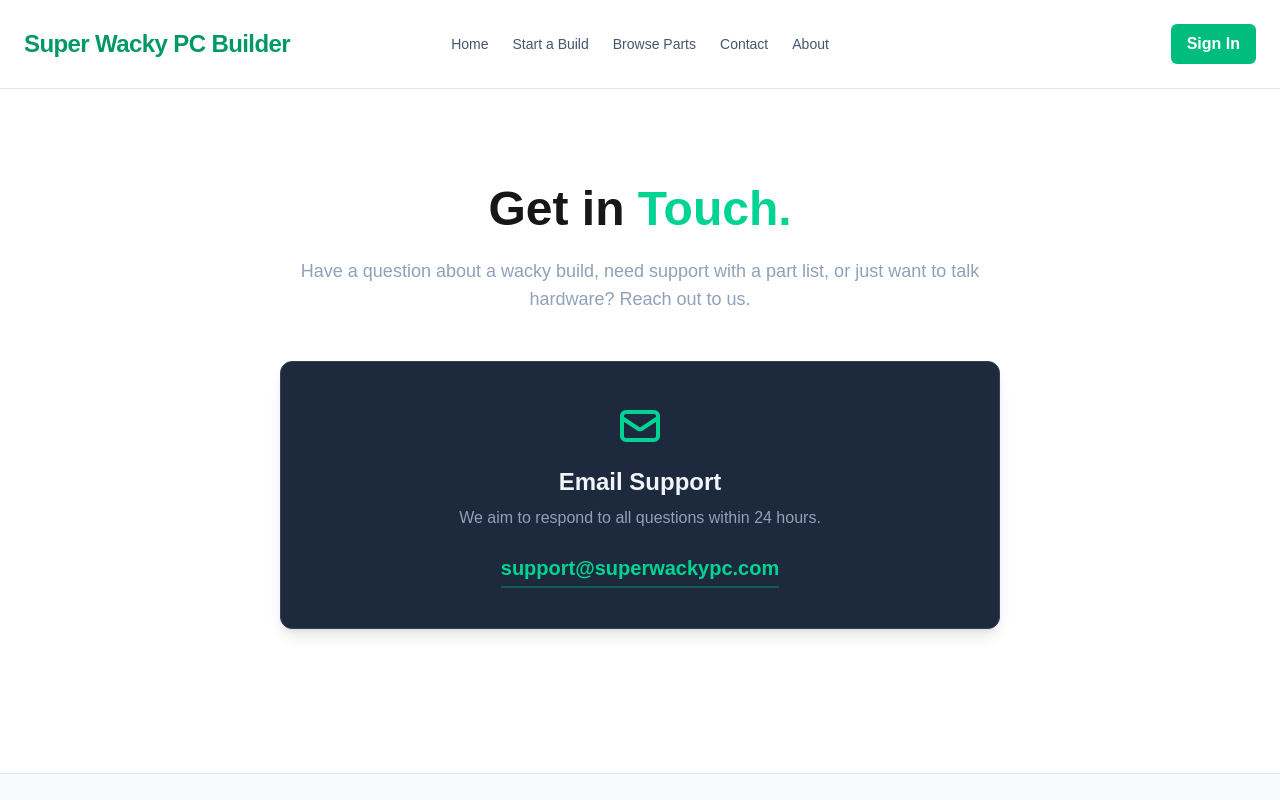
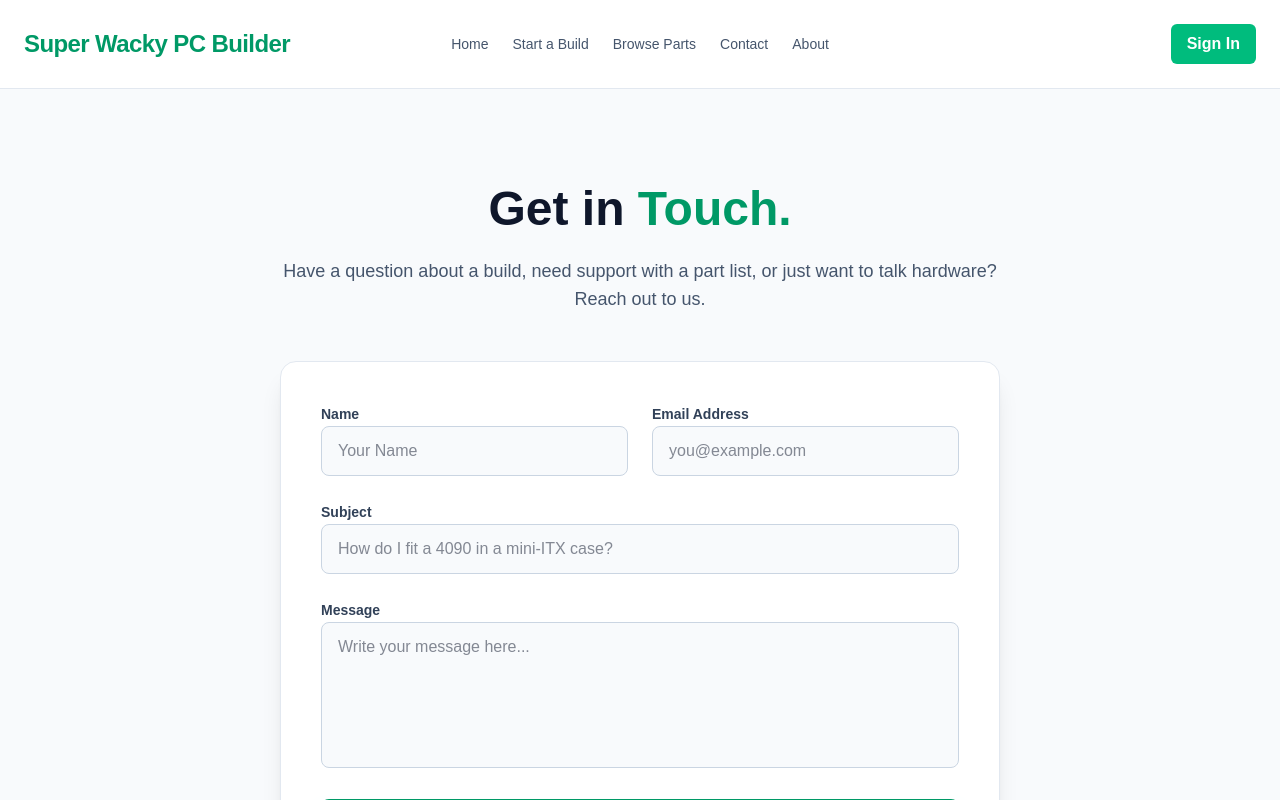
Before and after one commit to Lucas-Fillier/Super-Wacky-PC-building-site, a Next.js app in the folder super-wacky-pc-building-site/: page /contact in a window 1280 px wide. Shown: the top 800 px of the page. Built offline with nearby package versions, Linux system fonts and the light colour scheme.

Commit message:
Contact page now has form instead of just an email. Also moved the footer to the layout file.

```diff
--- a/super-wacky-pc-building-site/app/about/page.js
+++ b/super-wacky-pc-building-site/app/about/page.js
@@ -1,4 +1,3 @@
-import Footer from '../../components/Footer';
 
 export default function AboutPage() {
         return (
@@ -53,7 +52,7 @@ export default function AboutPage() {
                                     </div>
                             </section>
                     </div>
-                    <Footer/>
+
             </main>
         );
 }
--- a/super-wacky-pc-building-site/app/contact/page.js
+++ b/super-wacky-pc-building-site/app/contact/page.js
@@ -1,35 +1,71 @@
-import Footer from '../../components/Footer';
 
 export default function Contact() {
     return (
-        <main className="flex flex-col flex-grow">
+        <main className="flex flex-col flex-grow bg-slate-50 dark:bg-slate-900 transition-colors duration-200 min-h-screen">
             <section className="max-w-3xl mx-auto py-24 px-6 text-center flex-grow w-full">
-                <h1 className="text-5xl font-extrabold mb-6">
-                    Get in <span className="text-emerald-400">Touch.</span>
+                <h1 className="text-5xl font-extrabold mb-6 text-slate-900 dark:text-white">
+                    Get in <span className="text-emerald-600 dark:text-emerald-400">Touch.</span>
                 </h1>
-                <p className="text-lg text-slate-400 mb-12">
-                    Have a question about a wacky build, need support with a part list, or just want to talk hardware? Reach out to us.
+                <p className="text-lg text-slate-600 dark:text-slate-400 mb-12">
+                    Have a question about a build, need support with a part list, or just want to talk hardware? Reach out to us.
                 </p>
 
-                <div className="bg-slate-800 p-10 rounded-xl border border-slate-700 shadow-lg">
-                    <svg className="w-12 h-12 text-emerald-400 mx-auto mb-4" fill="none" stroke="currentColor" viewBox="0 0 24 24" xmlns="http://www.w3.org/2000/svg">
-                        <path strokeLinecap="round" strokeLinejoin="round" strokeWidth="2" d="M3 8l7.89 5.26a2 2 0 002.22 0L21 8M5 19h14a2 2 0 002-2V7a2 2 0 00-2-2H5a2 2 0 00-2 2v10a2 2 0 002 2z"></path>
-                    </svg>
-                    <h2 className="text-2xl font-semibold mb-2 text-slate-100">Email Support</h2>
-                    <p className="text-slate-400 mb-6">
-                        We aim to respond to all questions within 24 hours.
-                    </p>
+                <div className="bg-white dark:bg-slate-800 p-8 md:p-10 rounded-2xl border border-slate-200 dark:border-slate-700 shadow-xl transition-colors duration-200 text-left">
+                    <form className="space-y-6">
 
-                    <a
-                        href="mailto:support@superwackypc.com"
-                        className="inline-block text-xl font-bold text-emerald-400 hover:text-emerald-300 transition-colors border-b-2 border-emerald-400/30 hover:border-emerald-400 pb-1"
-                    >
-                        support@superwackypc.com
-                    </a>
+                        <div className="grid grid-cols-1 md:grid-cols-2 gap-6">
+                            <div className="space-y-2">
+                                <label htmlFor="name" className="text-sm font-semibold text-slate-700 dark:text-slate-300">Name</label>
+                                <input
+                                    type="text"
+                                    id="name"
+                                    className="w-full bg-slate-50 dark:bg-slate-900 border border-slate-300 dark:border-slate-700 rounded-lg px-4 py-3 text-slate-900 dark:text-white focus:outline-none focus:ring-2 focus:ring-emerald-500 focus:border-transparent transition-all"
+                                    placeholder="Your Name"
+                                />
+                            </div>
+
+                            <div className="space-y-2">
+                                <label htmlFor="email" className="text-sm font-semibold text-slate-700 dark:text-slate-300">Email Address</label>
+                                <input
+                                    type="email"
+                                    id="email"
+                                    className="w-full bg-slate-50 dark:bg-slate-900 border border-slate-300 dark:border-slate-700 rounded-lg px-4 py-3 text-slate-900 dark:text-white focus:outline-none focus:ring-2 focus:ring-emerald-500 focus:border-transparent transition-all"
+                                    placeholder="you@example.com"
+                                />
+                            </div>
+                        </div>
+
+                        <div className="space-y-2">
+                            <label htmlFor="subject" className="text-sm font-semibold text-slate-700 dark:text-slate-300">Subject</label>
+                            <input
+                                type="text"
+                                id="subject"
+                                className="w-full bg-slate-50 dark:bg-slate-900 border border-slate-300 dark:border-slate-700 rounded-lg px-4 py-3 text-slate-900 dark:text-white focus:outline-none focus:ring-2 focus:ring-emerald-500 focus:border-transparent transition-all"
+                                placeholder="How do I fit a 4090 in a mini-ITX case?"
+                            />
+                        </div>
+
+                        <div className="space-y-2">
+                            <label htmlFor="message" className="text-sm font-semibold text-slate-700 dark:text-slate-300">Message</label>
+                            <textarea
+                                id="message"
+                                rows="5"
+                                className="w-full bg-slate-50 dark:bg-slate-900 border border-slate-300 dark:border-slate-700 rounded-lg px-4 py-3 text-slate-900 dark:text-white focus:outline-none focus:ring-2 focus:ring-emerald-500 focus:border-transparent transition-all resize-none"
+                                placeholder="Write your message here..."
+                            ></textarea>
+                        </div>
+
+                        <button
+                            type="button"
+                            className="w-full bg-emerald-600 hover:bg-emerald-500 dark:bg-emerald-500 dark:hover:bg-emerald-400 text-white dark:text-slate-950 text-lg font-bold py-4 rounded-lg shadow-lg shadow-emerald-500/20 transition-all hover:scale-[1.02]"
+                        >
+                            Send Message
+                        </button>
+
+                    </form>
                 </div>
             </section>
 
-            <Footer/>
         </main>
     );
 }
--- a/super-wacky-pc-building-site/app/layout.js
+++ b/super-wacky-pc-building-site/app/layout.js
@@ -1,5 +1,6 @@
 import './globals.css';
 import Navbar from '../components/Navbar';
+import Footer from '../components/Footer';
 
 export const metadata = {
     title: 'Super Wacky PC Builder',
@@ -11,7 +12,12 @@ export default function RootLayout({ children }) {
         <html lang="en">
         <body className="bg-slate-50 text-slate-900 dark:bg-slate-900 dark:text-slate-50 font-sans min-h-screen flex flex-col transition-colors duration-200">
         <Navbar />
-        {children}
+
+        <div className="flex-grow flex flex-col">
+            {children}
+        </div>
+
+        <Footer />
         </body>
         </html>
     );
--- a/super-wacky-pc-building-site/app/page.js
+++ b/super-wacky-pc-building-site/app/page.js
@@ -1,5 +1,4 @@
 import { pcParts } from '../data/parts';
-import Footer from '../components/Footer';
 
 export default function Home() {
     const featuredParts = pcParts.slice(0, 4);
@@ -44,7 +43,6 @@ export default function Home() {
             </div>
         </section>
 
-    <Footer/>
 </main>
 );
 }
--- a/super-wacky-pc-building-site/app/parts/page.js
+++ b/super-wacky-pc-building-site/app/parts/page.js
@@ -64,7 +64,6 @@ export default function BrowseParts() {
                 ))}
             </div>
 
-            <Footer/>
         </main>
     );
 }
```
